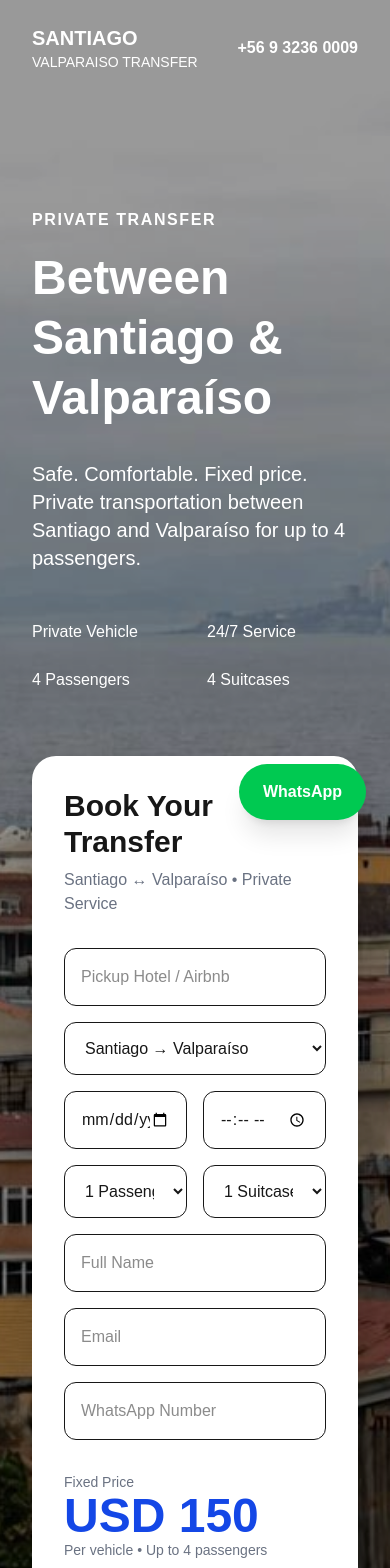
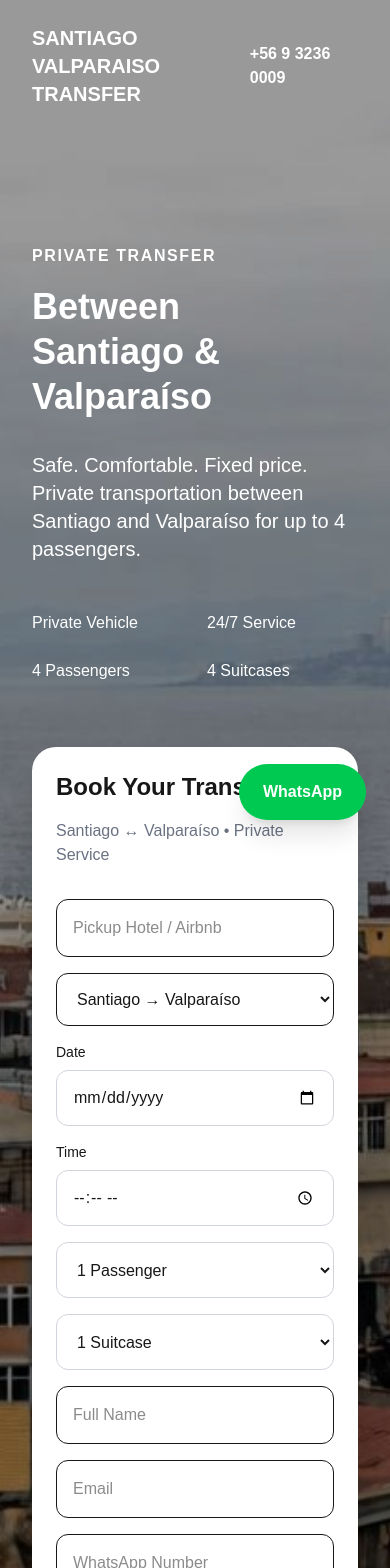
Before and after one commit to hcascopablo-create/santiago-valparaiso-transfer, a Next.js app: page / in a window 390 px wide. Shown: the top 1568 px of the page. Built offline with nearby package versions, Linux system fonts and the light colour scheme.

Commit message:
mobile fix

```diff
--- a/app/page.tsx
+++ b/app/page.tsx
@@ -24,7 +24,7 @@
               <h1 className="font-bold text-xl text-white">
                 SANTIAGO
               </h1>
-              <p className="text-sm text-white">
+              <p className="font-bold text-xl text-white">
                 VALPARAISO TRANSFER
               </p>
             </div>
@@ -46,11 +46,11 @@
 
             <div className="pt-12">
 
-              <p className="uppercase tracking-widest text-white font-semibold">
+              <p className="uppercase tracking-widest text-white font-bold">
                 Private Transfer
               </p>
 
-              <h2 className="mt-4 text-5xl md:text-7xl font-bold text-white leading-tight">
+              <h2 className="mt-4 text-4xl md:text-7xl font-bold text-white leading-tight">
                 Between
                 <br />
                 Santiago &
@@ -88,9 +88,9 @@
 
             {/* BOOKING CARD */}
 
-            <div className="bg-white rounded-3xl shadow-2xl p-8 max-w-lg w-full ml-auto">
+            <div className="bg-white rounded-3xl shadow-2xl p-6 md:p-8 w-full max-w-md lg:max-w-lg mx-auto lg:ml-auto">
 
-              <h3 className="text-3xl font-bold">
+              <h3 className="text-2xl md:text-3xl font-bold mb-4">
   Book Your Transfer
 </h3>
 
@@ -111,30 +111,42 @@
                   <option>Valparaíso → Santiago</option>
                 </select>
 
-                <div className="grid grid-cols-2 gap-4">
+                <div className="flex flex-col md:grid md:grid-cols-2 gap-4">
+
+  <div className="w-full">
+    <label className="block text-sm font-medium mb-2">
+      Date
+    </label>
 
     <input
       type="date"
-                    className="border rounded-xl p-4"
+      className="w-full h-14 border border-gray-300 rounded-xl px-4"
     />
+  </div>
+
+  <div className="w-full">
+    <label className="block text-sm font-medium mb-2">
+      Time
+    </label>
 
     <input
       type="time"
-                    className="border rounded-xl p-4"
+      className="w-full h-14 border border-gray-300 rounded-xl px-4"
     />
+  </div>
 
 </div>
 
-                <div className="grid grid-cols-2 gap-4">
+                <div className="flex flex-col md:grid md:grid-cols-2 gap-4">
 
-                  <select className="border rounded-xl p-4">
+  <select className="w-full h-14 border border-gray-300 rounded-xl px-4">
                     <option>1 Passenger</option>
                     <option>2 Passengers</option>
                     <option>3 Passengers</option>
                     <option>4 Passengers</option>
                   </select>
 
-                  <select className="border rounded-xl p-4">
+                 <select className="w-full h-14 border border-gray-300 rounded-xl px-4">
                     <option>1 Suitcase</option>
                     <option>2 Suitcases</option>
                     <option>3 Suitcases</option>
```
Lines whose indentation alone changed are shown as unchanged.
